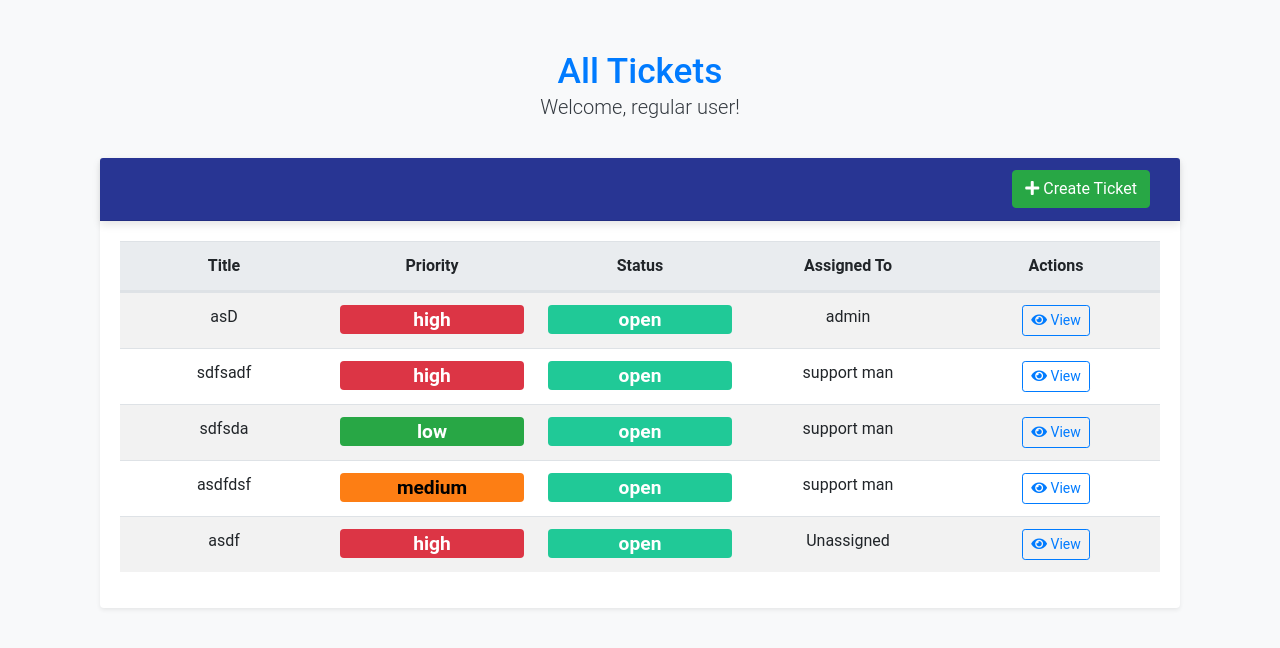
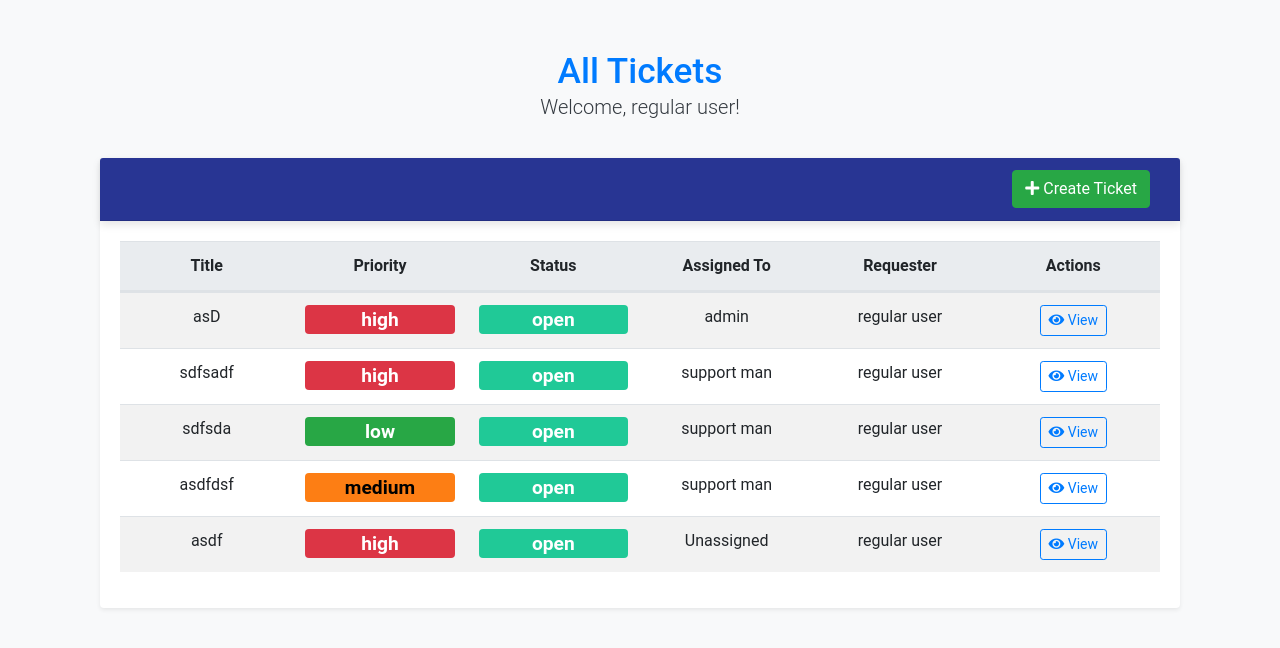
Before and after one commit to Hiru5han/QA-project-weabapp, a Flask app: page /all_tickets in a window 1280 px wide. Shown: the part 66-714 px from the top of the page. Run offline with Flask 3, Linux system fonts and the light colour scheme; a user stored in the database is signed in; data comes from the database, SQL or seed files in the repository; some libraries are stand-ins or nearby versions.

Commit message:
adding requester column  in tables

```diff
--- a/app/templates/all_tickets.html
+++ b/app/templates/all_tickets.html
@@ -53,6 +53,7 @@
             <th class="col text-center">Priority</th>
             <th class="col text-center">Status</th>
             <th class="col text-center">Assigned To</th>
+            <th class="col text-center">Requester</th>
             <th class="col text-center">Actions</th>
           </tr>
         </thead>
@@ -73,6 +74,7 @@
             <td class="col text-center">
               {{ ticket.assignee.name if ticket.assignee else 'Unassigned' }}
             </td>
+            <td class="col text-center">{{ ticket.creator.name }}</td>
             <td class="col text-center">
               <a
                 href="{{ url_for('main.ticket_details', ticket_id=ticket.id) }}"
--- a/app/templates/assigned_tickets.html
+++ b/app/templates/assigned_tickets.html
@@ -61,6 +61,7 @@
             <th class="col text-center">Priority</th>
             <th class="col text-center">Status</th>
             <th class="col text-center">Assigned To</th>
+            <th class="col text-center">Requester</th>
             <th class="col text-center">Actions</th>
           </tr>
         </thead>
@@ -81,6 +82,7 @@
             <td class="col text-center">
               {{ ticket.assignee.name if ticket.assignee else 'Unassigned' }}
             </td>
+            <td class="col text-center">{{ ticket.creator.name }}</td>
             <td class="col text-center">
               <a
                 href="{{ url_for('main.ticket_details', ticket_id=ticket.id) }}"
--- a/app/templates/unassigned_tickets.html
+++ b/app/templates/unassigned_tickets.html
@@ -63,6 +63,7 @@
             {% if current_user.role == 'admin' %}
             <th class="col text-center">Assign To</th>
             {% endif %}
+            <th class="col text-center">Requester</th>
             <th class="col text-center">Actions</th>
           </tr>
         </thead>
@@ -105,6 +106,7 @@
               </form>
             </td>
             {% endif %}
+            <td class="col text-center">{{ ticket.creator.name }}</td>
             <td class="col text-center">
               {% if current_user.role == 'support' %}
               <form
```
